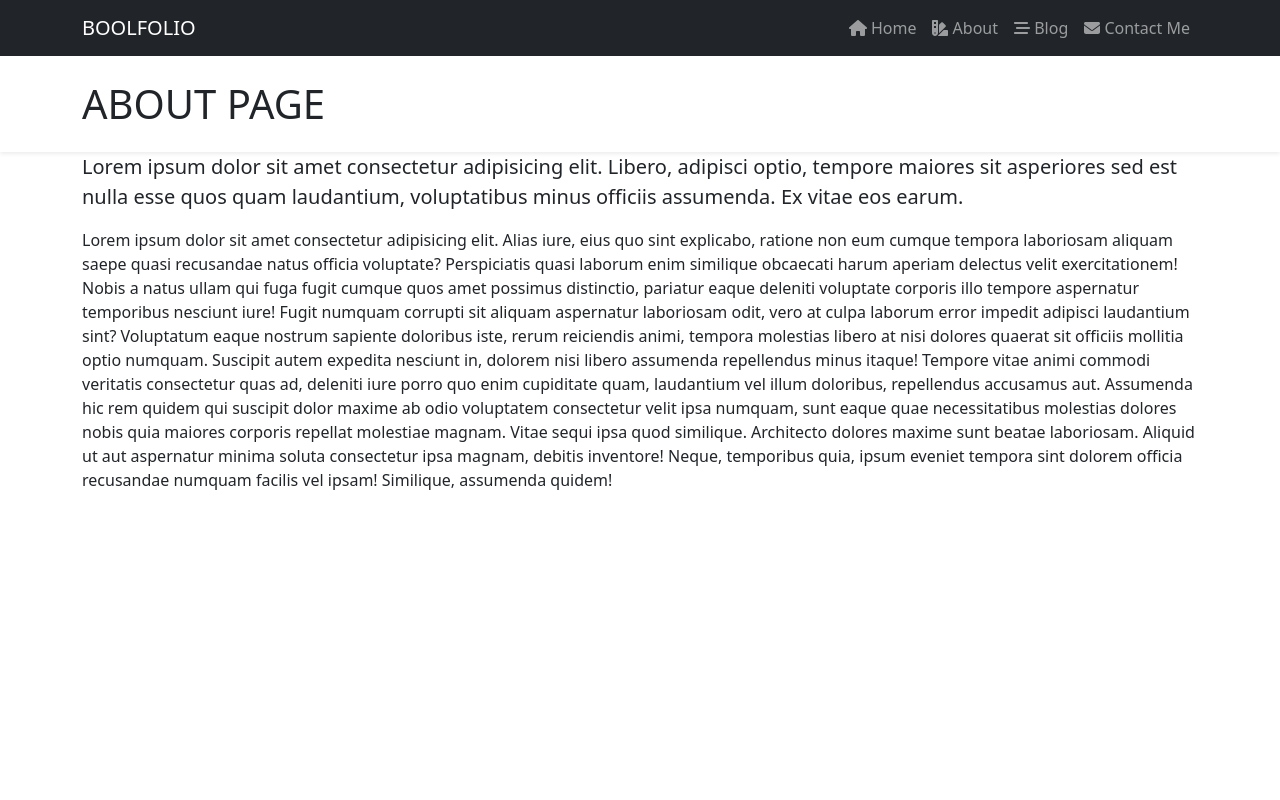
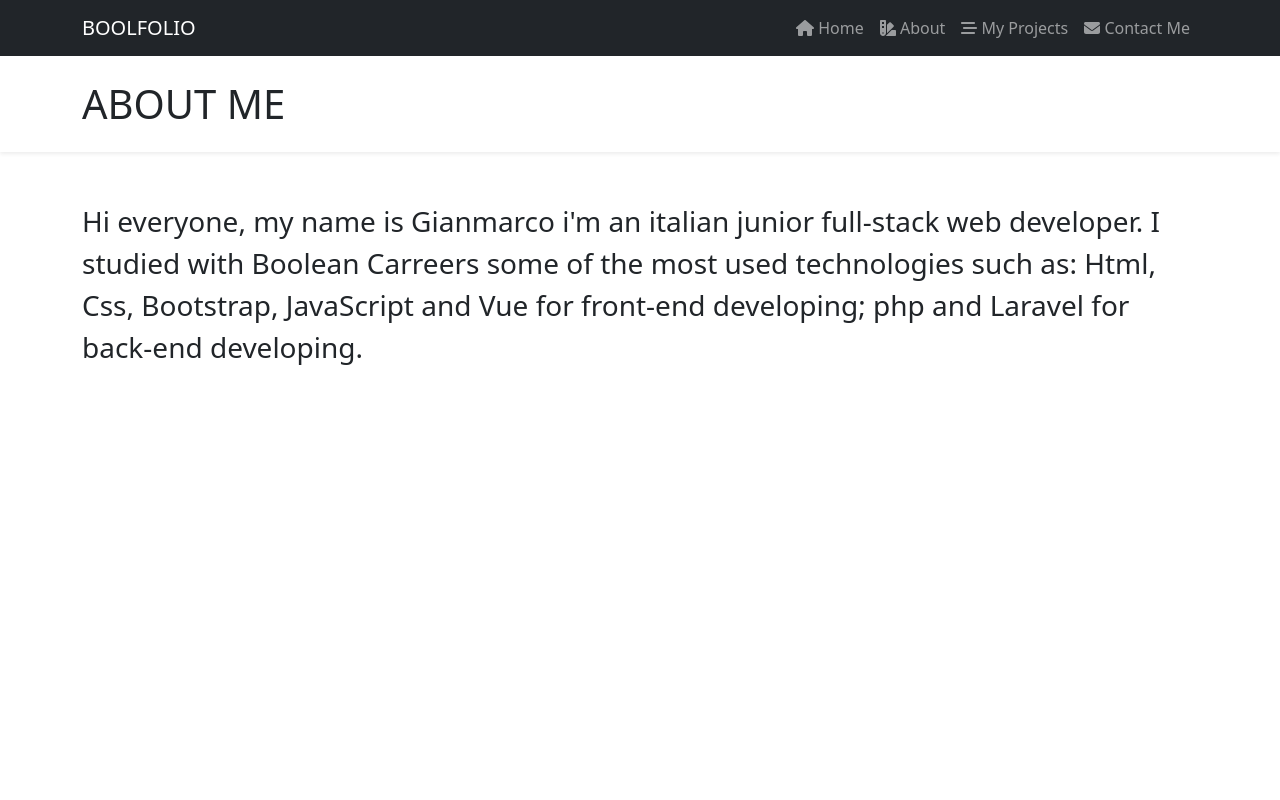
Before and after one commit to Gianmarco720/vite-boolfolio, a Vue app: page /about in a window 1280 px wide. Shown: the top 800 px of the page. Built offline with nearby package versions, Linux system fonts and the light colour scheme.

Commit message:
add about me page desc

```diff
--- a/src/components/HeaderNav.vue
+++ b/src/components/HeaderNav.vue
@@ -26,7 +26,7 @@ export default {
                     </li>
                     <li class="nav-item">
                         <router-link class="nav-link" :to="{ name: 'blog' }"><font-awesome-icon
-                                icon="fa-solid fa-bars-staggered" /> Blog</router-link>
+                                icon="fa-solid fa-bars-staggered" /> My Projects</router-link>
                     </li>
                     <li class="nav-item">
                         <router-link class="nav-link" :to="{ name: 'contacts' }"><font-awesome-icon
--- a/src/views/AboutView.vue
+++ b/src/views/AboutView.vue
@@ -7,41 +7,36 @@ export default {
 </script>
 
 <template>
-    <AppBanner title="About Page" />
-    <div class="container vh_100">
-        <p class="lead">
-            Lorem ipsum dolor sit amet consectetur adipisicing elit. Libero, adipisci optio, tempore maiores sit
-            asperiores
-            sed est nulla esse quos quam laudantium, voluptatibus minus officiis assumenda. Ex vitae eos earum.
+    <AppBanner title="About Me" />
+    <div class="container vh_100 mt-5">
+        <p class="lead fs-3">
+            Hi everyone, my name is Gianmarco i'm an italian junior full-stack web developer. I studied with Boolean
+            Carreers some of the most used technologies such as:
+            <a href="https://www.w3schools.com/html/">Html</a>,
+            <a href="https://www.w3schools.com/css/">Css</a>,
+            <a href="https://getbootstrap.com/">Bootstrap</a>,
+            <a href="https://www.w3schools.com/js/">JavaScript</a> and <a href="https://vuejs.org/">Vue</a> for
+            front-end
+            developing;
+            <a href="https://www.php.net/">php</a> and <a href="https://laravel.com/">Laravel</a> for back-end
+            developing.
         </p>
-        <p>Lorem ipsum dolor sit amet consectetur adipisicing elit. Alias iure, eius quo sint explicabo, ratione non eum
-            cumque tempora laboriosam aliquam saepe quasi recusandae natus officia voluptate? Perspiciatis quasi laborum
-            enim
-            similique obcaecati harum aperiam delectus velit exercitationem! Nobis a natus ullam qui fuga fugit cumque
-            quos
-            amet possimus distinctio, pariatur eaque deleniti voluptate corporis illo tempore aspernatur temporibus
-            nesciunt
-            iure! Fugit numquam corrupti sit aliquam aspernatur laboriosam odit, vero at culpa laborum error impedit
-            adipisci
-            laudantium sint? Voluptatum eaque nostrum sapiente doloribus iste, rerum reiciendis animi, tempora molestias
-            libero at nisi dolores quaerat sit officiis mollitia optio numquam. Suscipit autem expedita nesciunt in,
-            dolorem
-            nisi libero assumenda repellendus minus itaque! Tempore vitae animi commodi veritatis consectetur quas ad,
-            deleniti iure porro quo enim cupiditate quam, laudantium vel illum doloribus, repellendus accusamus aut.
-            Assumenda
-            hic rem quidem qui suscipit dolor maxime ab odio voluptatem consectetur velit ipsa numquam, sunt eaque quae
-            necessitatibus molestias dolores nobis quia maiores corporis repellat molestiae magnam. Vitae sequi ipsa
-            quod
-            similique. Architecto dolores maxime sunt beatae laboriosam. Aliquid ut aut aspernatur minima soluta
-            consectetur
-            ipsa magnam, debitis inventore! Neque, temporibus quia, ipsum eveniet tempora sint dolorem officia
-            recusandae
-            numquam facilis vel ipsam! Similique, assumenda quidem!</p>
     </div>
 
 </template>
 
 
 <style lang="scss" scoped>
+.container {
+    a {
+        text-decoration: none;
+        color: #212529;
+        transition: 0.2s;
 
+        &:hover {
+            cursor: pointer;
+            color: #41B883;
+        }
+    }
+}
 </style>
--- a/src/views/ContactsView.vue
+++ b/src/views/ContactsView.vue
@@ -7,8 +7,8 @@ export default {
 </script>
 
 <template>
-    <AppBanner title="Contact us" />
-    <div class="container vh_100">
+    <AppBanner title="Contact Me" />
+    <div class="container vh_100 mt-5">
 
         <p class="lead">
             If there are any troubles, errors or bugs please, contact me. Fill the form to send a message.
--- a/src/views/HomeView.vue
+++ b/src/views/HomeView.vue
@@ -18,13 +18,12 @@ export default {
 
 <template>
     <AppBanner title="Home Page" />
-    <div class="container vh_100">
-        <p class="lead fs-3">Hi, this application is call 'Boolfolio' and it's a personal portfolio with all my projects
-            and information about me
-        </p>
-        <p class="fs-5">Here you can see projects from front-end to back-end, using different technologies and different
-            approach to
-            realizing some projects.
+    <div class="container vh_100 mt-5">
+        <p class="lead fs-3">Hi, this application is call "Boolfolio" and it's a personal portfolio with all my projects
+            and information about me. Here you can see <router-link class="nav-link d-inline-block"
+                :to="{ name: 'blog' }">projects</router-link> from front-end to back-end, using different technologies
+            and different
+            approach to realizing some of them.
         </p>
     </div>
 </template>
```
